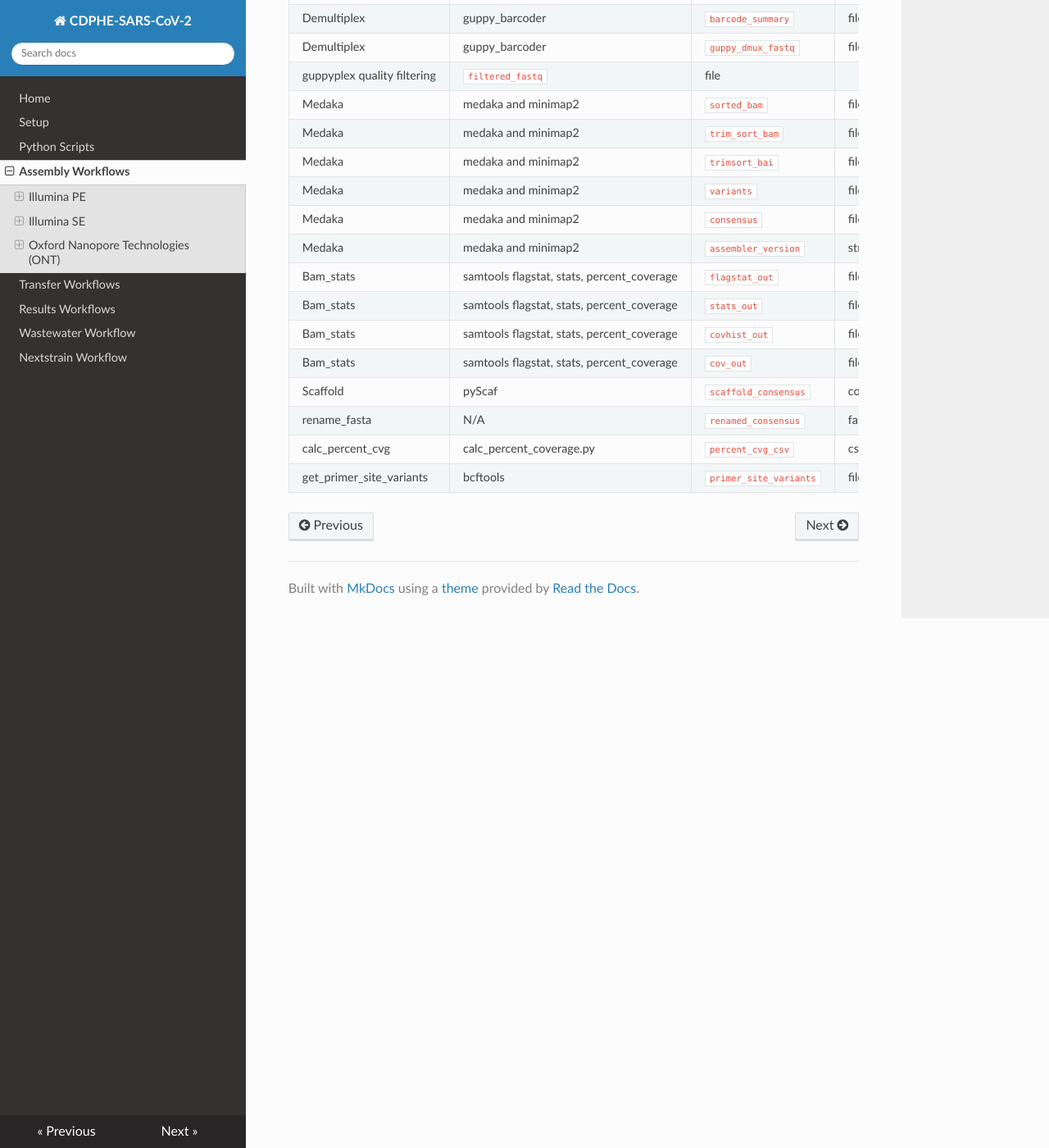
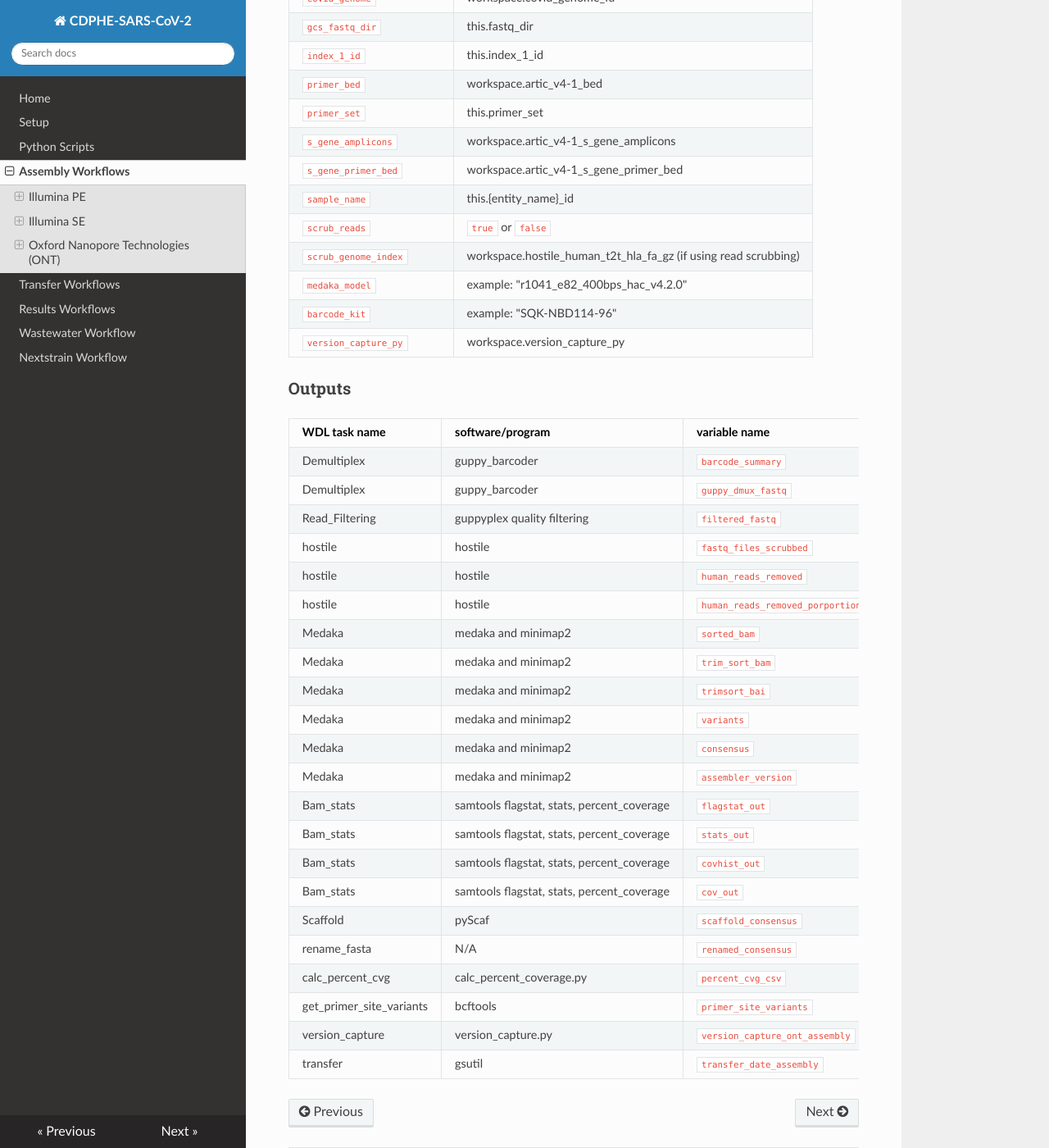
Before and after one commit to CDPHE-bioinformatics/CDPHE-SARS-CoV-2, an MkDocs documentation site: the page built from docs/assembly_workflow.md, in a window 1280 px wide and 1400 px high, scrolled down 11450 px. Shown: the whole window at 82% size. Built offline with MkDocs 1.6.1, drawn with Linux system fonts in a browser that asks for light colours; nearby versions of some CDN libraries; some of the changed text lies outside the part shown.

Commit message:
Update documentation for v2.2.0 release

````diff
--- a/docs/assembly_workflow.md
+++ b/docs/assembly_workflow.md
@@ -8,18 +8,19 @@
 
 This workflow was developed for the assembly of Illumina 150 bp paired-end read data using the Illumina Nextera XT library prep protocol. The workflow accepts "sample" as the root entity type. The workflow will:
 
-1. Use Seqyclean to quality filter and trim raw fastq files
+1. Perform human read scrubbing on the fastq files using [hostile](https://github.com/bede/hostile) if `scrub_reads` is set to true.
+2. Use Seqyclean to quality filter and trim raw fastq files
     - Seqyclean parameters include a minimum read length set to 70 bp and quality trimming set to a minimum Phred quality score of 30.
-2. Run FastQC on both the raw and cleaned reads
-3. Align reads to the reference genome using bwa and then sort the bam by coordinates using Samtools
-4. Use iVar trim to trim primer regions and then sort the trimmed bam by coordinates using Samtools
-5. Use iVar variants to call variants from the trimmed and sorted bam
-    - iVar variants parameters include a minimum quality score set to 20, a minimum variant base frequency set to 0.6 and a minimum read depth set to 10.
-6. Use iVar consensus to call the consensus genome sequence from the trimmed and sorted bam
-    - iVar consensus parameters include a minimum quality score set to 20, a minimum variant base frequency set to 0.6 and a minimum read depth set to 10.
-7. Use Samtools flagstat, stats, and coverage to output statistics from the bam
-8. Rename the fasta header of consensus sequences in the GISAID-acceptable format: CO-CDPHE-{sample_id}
-9. Calculate the percent coverage using the `calc_percent_coverage.py` script available in the [python_scripts](https://github.com/CDPHE-bioinformatics/CDPHE-SARS-CoV-2/tree/main/workflows/python_scripts) directory of this repo.
+3. Run FastQC on both the raw and cleaned reads
+4. Align reads to the reference genome using bwa and then sort the bam by coordinates using Samtools
+5. Use iVar trim to trim primer regions and then sort the trimmed bam by coordinates using Samtools
+6. Use iVar variants to call variants from the trimmed and sorted bam
+   - iVar variants parameters include a minimum quality score set to 20, a minimum variant base frequency set to 0.6 and a minimum read depth set to 10.
+7. Use iVar consensus to call the consensus genome sequence from the trimmed and sorted bam
+   - iVar consensus parameters include a minimum quality score set to 20, a minimum variant base frequency set to 0.6 and a minimum read depth set to 10.
+8. Use Samtools flagstat, stats, and coverage to output statistics from the bam
+9. Rename the fasta header of consensus sequences in the GISAID-acceptable format: CO-CDPHE-{sample_id}
+10. Calculate the percent coverage using the `calc_percent_coverage.py` script available in the [python_scripts](https://github.com/CDPHE-bioinformatics/CDPHE-SARS-CoV-2/tree/main/workflows/python_scripts) directory of this repo.
 
 ![SC2_illumina_pe_assembly.wdl workflow diagram](img/SC2_illumina_pe_assembly.png)
 
@@ -57,11 +58,19 @@
 | `primer_bed`                | workspace.artic_v4-1_bed                 |
 | `s_gene_amplicons`          | workspace.artic_v4-1_s_gene_amplicons    |
 | `sample_name`               | this.{entity_name}\_id                   |
+| `scrub_reads`               | `true` or `false`                        |
+| `scrub_genome_index`        | workspace.hostile_human_t2t_hla_bt2 (if using read scrubbing)  |
+| `version_capture_py`        | workspace.version_capture_py             |
+
 
 ### Outputs
 
 | WDL task name            | software/program                           | variable name                | description                                                                                                             |
 | ------------------------ | ------------------------------------------ | ---------------------------- | ----------------------------------------------------------------------------------------------------------------------- |
+| hostile                  | hostile                                    | `human_reads_removed`      | integer                                                                                                                   |
+| hostile                  | hostile                                    | `human_reads_removed_proportion` | floating-point number                                                                                               |
+| hostile                  | hostile                                    | `fastq1_scrubbed`          | file
+| hostile                  | hostile                                    | `fastq2_scrubbed`          | file
 | seqyclean                | seqyclean                                  | `filtered_reads_1`         | file                                                                                                                    |
 | seqyclean                | seqyclean                                  | `filtered_reads_2`         | file                                                                                                                    |
 | seqyclean                | seqyclean                                  | `seqyclean_summary`        | file                                                                                                                    |
@@ -75,7 +84,6 @@
 | fastqc as fastqc_cleaned | fastqc                                     | `fastqc_clean2_zip`        | file                                                                                                                    |
 | align_reads              | bwa and samtools                           | `out_bam`                  | file                                                                                                                    |
 | align_reads              | bwa and samtools                           | `out_bamindex`             | file                                                                                                                    |
-| align_reads              | bwa and samtools                           | `assembler_version`        | string recording the version for bwa, this information is used later for submitting to public repositories.             |
 | ivar trim                | ivar trim and samtools                     | `trim_bam`                 | file                                                                                                                    |
 | ivar trim                | ivar trim and samtools                     | `trimsort_bam`             | file                                                                                                                    |
 | ivar trim                | ivar trim and samtools                     | `trimsort_bamindex`        | file                                                                                                                    |
@@ -84,11 +92,14 @@
 | bam_stats                | samtools flagstat, stats, percent_coverage | `flagstat_out`             | file                                                                                                                    |
 | bam_stats                | samtools flagstat, stats, percent_coverage | `stats_out`                | file                                                                                                                    |
 | bam_stats                | samtools flagstat, stats, percent_coverage | `covhist_out`              | file                                                                                                                    |
+| bam_stats                | samtools flagstat, stats, percent_coverage | `depth_out`                | file
 | bam_stats                | samtools flagstat, stats, percent_coverage | `cov_out`                  | file                                                                                                                    |
 | bam_stats                | samtools flagstat, stats, percent_coverage | `cov_s_gene_amplicons_out` | file                                                                                                                    |
 | bam_stats                | samtools flagstat, stats, percent_coverage | `cov_s_gene_out`           | file                                                                                                                    |
 | rename_fasta             | N/A                                        | `renamed_consensus`        | fasta file; consensus genome sequence with the fasta header renamed to be CO-CDPHE-{sample_name}                        |
 | calc_percent_cvg         | calc_percent_coverage.py                   | `percent_cvg_csv`          | csv file, see calc_percent_cvg.py script readme for details found in the ./python_scripts directory of this repository. |
+| version_capture          | version_capture.py                         | `version_capture_illumina_pe_assembly` | csv file                                                                                                    |
+| transfer                 | gsutil                                     | `transfer_date_assembly`   | String                                                                                                                  |
 
 ## Illumina SE
 
@@ -215,17 +226,18 @@
 
 This workflow was developed for the assembly of Oxford Nanopore Technology (ONT) read data following the ARTIC SARS-CoV-2 sequencing protocol and using the ONT native barcoding kit. This workflow assumes that base calling and conversion of fast5 files into fastq has already occurred (e.g. using MinKNOW). The workflow accepts "sample" as the root entity type. The workflow will:
 
-1. Demuliplex basecalled fastq files using guppy_barcoder
-2. Perform quality filtering using guppyplex
+1. Perform human read scrubbing on concatenated fastq files using [hostile](https://github.com/bede/hostile) if `scrub_reads` is set to true.
+2. Demuliplex basecalled fastq files using guppy_barcoder
+3. Perform quality filtering using guppyplex
     - guppyplex includes a min length parameter set to 400 and a max length set to 700 for Artic primers and a min length set ot 400 and a max length set to 1500 for midnight primers.
-3. Run artic minion --medaka for variant calling and to generate a consensus flagstat_out
+4. Run artic minion --medaka for variant calling and to generate a consensus flagstat_out
     - medaka uses minimap2 by default to align reads to the SARS-CoV-2 reference genome
     - the default parameter in medaka for base calling is 20x depth and at least 60% of reads containing the base call
-4. Scaffold assembly with pyScaf
+5. Scaffold assembly with pyScaf
     - this step ensures a single continuous consensus sequence with only one sequence in the consensus fasta file
-5. Rename consensus to CO-CDPHE-{sample_id}
-6. Generate bam quality statistics using samtools
-7. Calculates percent coverage using the `calc_percent_coverage.py` script
+6. Rename consensus to CO-CDPHE-{sample_id}
+7. Generate bam quality statistics using samtools
+8. Calculates percent coverage using the `calc_percent_coverage.py` script
 
 ![SC2_ont_assembly.wdl workflow diagram](img/SC2_ont_assembly.png)
 
@@ -263,6 +275,11 @@
 | `s_gene_amplicons`         | workspace.artic_v4-1_s_gene_amplicons    |
 | `s_gene_primer_bed`        | workspace.artic_v4-1_s_gene_primer_bed   |
 | `sample_name`              | this.{entity_name}\_id                   |
+| `scrub_reads`              | `true` or `false`                        |
+| `scrub_genome_index`       | workspace.hostile_human_t2t_hla_fa_gz (if using read scrubbing) |
+| `medaka_model`             | example: "r1041_e82_400bps_hac_v4.2.0"   |
+| `barcode_kit`              | example: "SQK-NBD114-96"                 |
+| `version_capture_py`       | workspace.version_capture_py             |
 
 ### Outputs
 
@@ -270,7 +287,10 @@
 | --------------------------- | ------------------------------------------ | ---------------------- | ----------------------------------------------------------------------------------------------------------------------- |
 | Demultiplex                 | guppy_barcoder                             | `barcode_summary`      | file                                                                                                                    |
 | Demultiplex                 | guppy_barcoder                             | `guppy_dmux_fastq`     | file                                                                                                                    |
-| guppyplex quality filtering | `filtered_fastq`                           | file                   |                                                                                                                         |
+| Read_Filtering              | guppyplex quality filtering                | `filtered_fastq`       | file                                                                                                                    |
+| hostile                     | hostile                                    | `fastq_files_scrubbed` | file                                                                                                                    |
+| hostile                     | hostile                                    | `human_reads_removed`  | integer                                                                                                                 |
+| hostile                     | hostile                                    | `human_reads_removed_porportion` | floating-point number                                                                                         |
 | Medaka                      | medaka and minimap2                        | `sorted_bam`           | file                                                                                                                    |
 | Medaka                      | medaka and minimap2                        | `trim_sort_bam`        | file                                                                                                                    |
 | Medaka                      | medaka and minimap2                        | `trimsort_bai`         | file                                                                                                                    |
@@ -285,3 +305,5 @@
 | rename_fasta                | N/A                                        | `renamed_consensus`    | fasta file; consensus genome sequence with the fasta header renamed to be CO-CDPHE-{sample_name}                        |
 | calc_percent_cvg            | calc_percent_coverage.py                   | `percent_cvg_csv`      | csv file, see calc_percent_cvg.py script readme for details found in the ./python_scripts directory of this repository. |
 | get_primer_site_variants    | bcftools                                   | `primer_site_variants` | file                                                                                                                    |
+| version_capture             | version_capture.py                         | `version_capture_ont_assembly` | csv file                                                                                                    |
+| transfer                    | gsutil                                     | `transfer_date_assembly`   | String                                                                                                                  |
--- a/docs/python_scripts.md
+++ b/docs/python_scripts.md
@@ -3,11 +3,12 @@
 ## Table of Contents
 
 1. [Introduction](#introduction)
-2. [calc_percent_coverage-py](#calc-percent-coverage-py)
-3. [nextclade_json_parser.py](#nextclade-json-parser-py)
-4. [concat-seq-metrics-and-lineage-results-py](#concat-seq-metrics-and-lineage-results-py)
-5. [novel_mutations.py](novel-mutations-py)
-6. [details about working with sample sets](#details-about-working-with-sample-sets)
+2. [calc_percent_coverage.py](#calc_percent_coveragepy)
+3. [nextclade_json_parser.py](#nextclade_json_parserpy)
+4. [concat_seq_metrics_and_lineage_results.py](#concat_seq_metrics_and_lineage_resultspy)
+5. [novel_mutations.py](#novel_mutationspy)
+6. [version_capture.py](#version_capturepy)
+7. [details about working with sample sets](#details-about-working-with-sample-sets)
 
 ## Introduction
 
@@ -19,7 +20,7 @@
 - `novel_mutations.py` is called in `SC2_novel_mutations.wdl`.
 
 
-## calc-percent-coverage-py
+## calc_percent_coverage.py
 
 ### Overview
 
@@ -52,7 +53,7 @@
 
 There is an example output in the example data directory within this repo.
 
-## nextclade-json-parser-py
+## nextclade_json_parser.py
 
 ### Overview
 
@@ -94,7 +95,7 @@
     | `total_AA_substitutions`      | number of AA substitutions in the consensus sequence |
     | `total_AA_deletions`          | number of AA deletions in the consensus sequence   |
 
-## concat-seq-metrics-and-lineage-results-py
+## concat_seq_metrics_and_lineage_results.py
 
 ### Overview
 
@@ -181,7 +182,7 @@
     | `pangoLEARN_version` | this column is also not used but must be kept       |
 
 
-## novel-mutations-py
+## novel_mutations.py
 
 ### Overview
 
@@ -299,6 +300,39 @@
     | `times_detected_historical`       | number of times seen within historical data                                                                              |
     | `days_between`                    | in days: date_first_detected_new - date_last_detected_historical                                                         |
 
+## version_capture.py
+This script is used to create a CSV file with version information: the workflow version, Docker image versions, and specific tool versions. It is used by  `version_capture_task.wdl`. As of v2.2.0, it is run in the `SC2_ont_assembly.wdl` and `SC2_illumina_pe_assembly.wdl` workflows, with plans to use for all workflows instead of workflow-specific version capture scripts.
+
+### Inputs
+| option                | description                                                                                                                 |
+| --------------------- | ----------------------------------------------------------------------------------------------------------------------------|
+| `--versions_json`     | JSON file with an array of VersionInfo objects (keys should be "software", "docker", and "version")                         |
+| `--workflow_name`     | workflow name (e.g. SC2_ont_assembly)                                                                                       |
+| `--workflow_version`  | workflow version with dashes (e.g. v2-2-0)                                                                                  |
+| `--project_name`      | project name of batch being analyzed (e.g. cov_2022_grid)                                                                   |
+| `--analysis_date`     | date to add to the analysis_date column in the output CSV                                                                   |
+
+### Output
+CSV file with the following columns:
+
+- project_name
+- analysis_date
+- software
+- associated_docker_container
+- version
+
+The file will be named "version_capture_{workflow_name}_{project_name}_{workflow_version}.csv".
+
+Example:
+```
+project_name,analysis_date,software,associated_docker_container,version
+cov_2094_grid,2024-01-04,SC2_ont_assembly,,wip-version-capture-refactor
+cov_2094_grid,2024-01-04,medaka,quay.io/staphb/artic-ncov2019:1.3.0,medaka 1.0.3
+cov_2094_grid,2024-01-04,artic,quay.io/staphb/artic-ncov2019:1.3.0,artic 1.2.1
+cov_2094_grid,2024-01-04,samtools,staphb/samtools:1.16,1.16
+```
+
+Note that "associated_docker_container" is blank for the workflow version since there is not a single Docker container associated with a workflow.
 
 ## Details About Working with Sample Sets
 
@@ -316,6 +350,6 @@
 In some cases, instead of string variables being stored in a column within the terra data table, file paths are stored (ie. the data type is a `File` or `Array[File]` in the case of sample sets). For example, in the `concat_seq_metrics_and_lineage_results.py`, there is the input flag `--percent_cvg_file_list`. As input for this flag I use `${write_lines(percent_cvg_csv_non_empty)}`, where the percent_cvg_csv_non_empty variable corresponds to the column percent_cvg_csv. (note the non-empty part just means that the variable may be empty for some samples in the terra data table. To set the variable as input at the beginning of the wdl I use: `Array[File?] percent_cvg_csv`). Similar to above, the script will create a list of file paths from the text file. The script can then loop through the list of file paths, open each file, extract the data from that file, and store it in a list or other data frame to be written out.
 
 ## Changelog
-
+- updated 2024-03-18 to add version capture script
 - updated 2023-12-12 to add novel mutations script
 - updated 2023-03-09 to sync with universal naming switch over
````
Also changed, not shown: docs/setup.md (+4 -3 lines), 1 other file.
